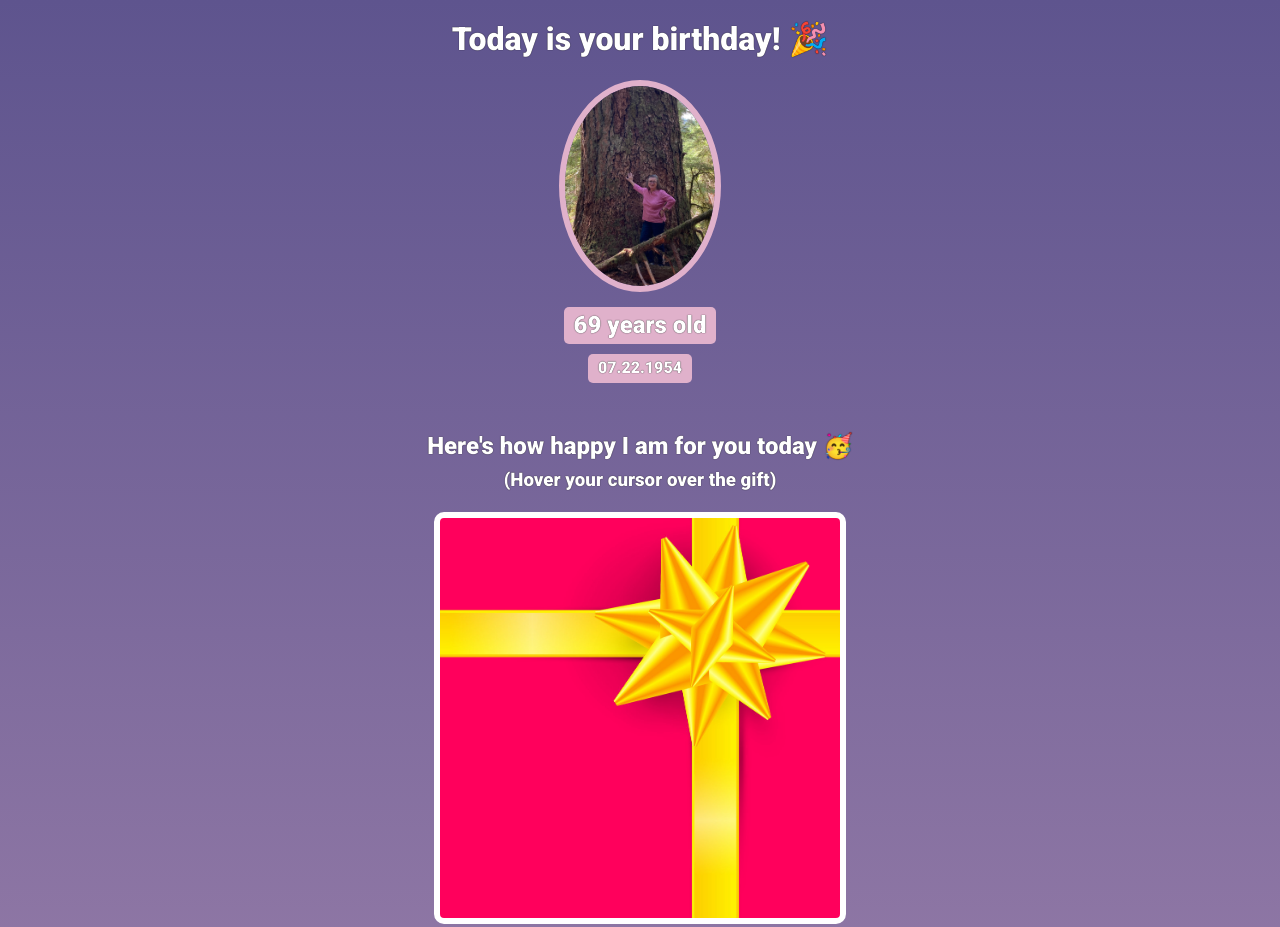
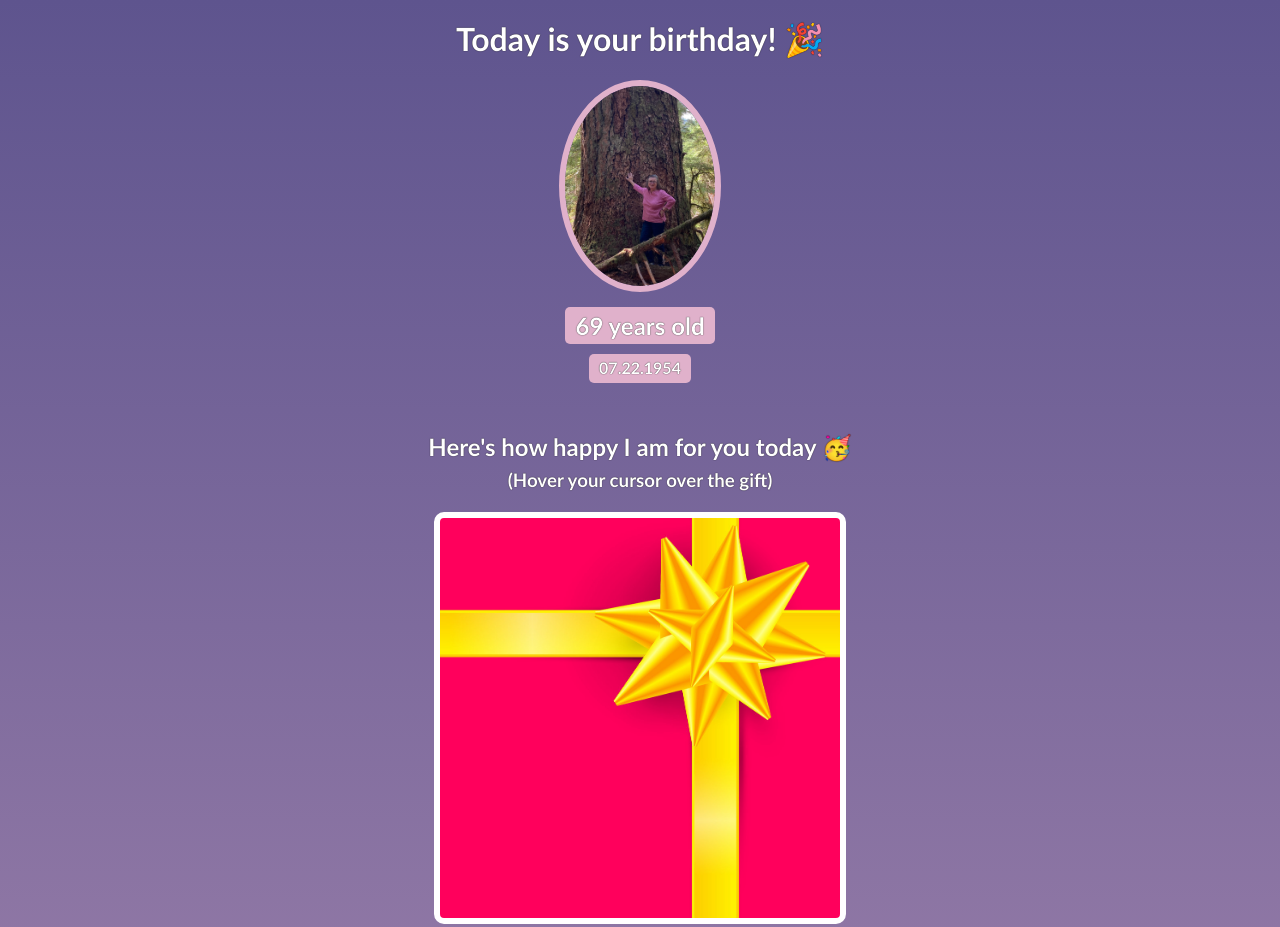
Before and after one commit to conorwburke/mom-birthday, a website built with Vite: page index.html in a window 1280 px wide. Shown: the top 927 px of the page. Built offline with nearby package versions, Linux system fonts and the light colour scheme.

Commit message:
Update styles.css

```diff
--- a/styles.css
+++ b/styles.css
@@ -1,6 +1,6 @@
 body {
     text-align: center;
-    font-family: 'Roboto', cursive;
+    font-family: 'Trebuchet MS', 'Lucida Sans Unicode', 'Lucida Grande', 'Lucida Sans', Arial, sans-serif;
     background: linear-gradient(#5e548e, #e0b1cb);
     color: #ffffff;
 }
```
